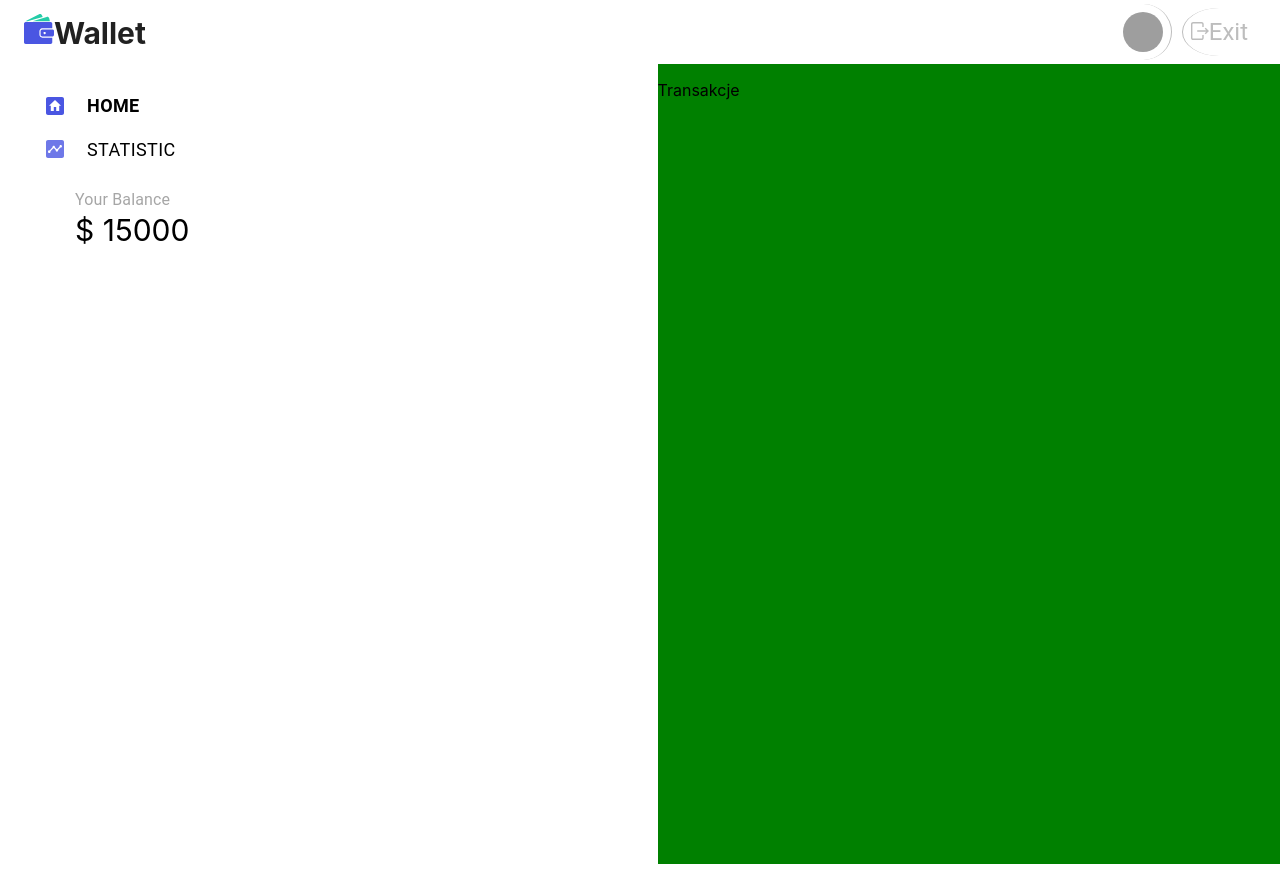
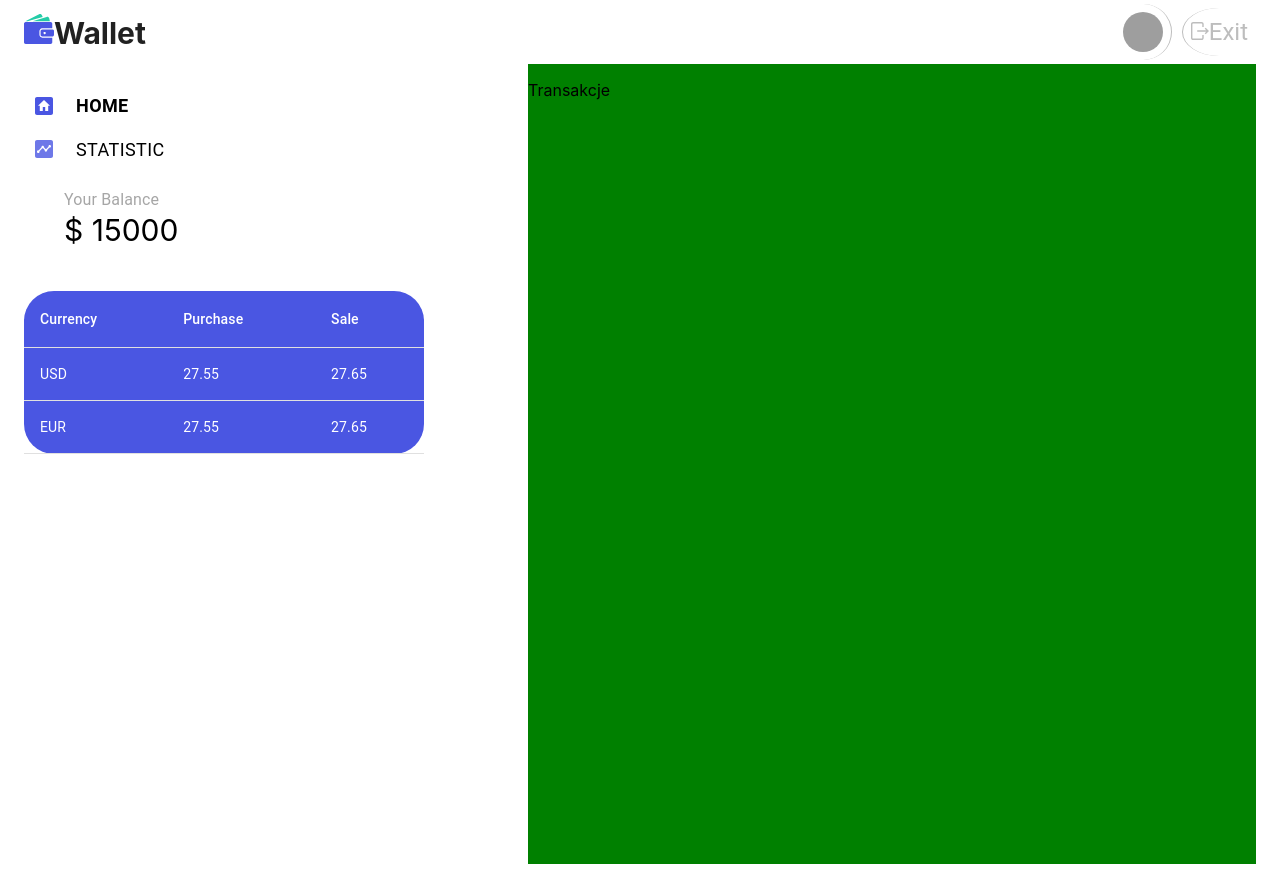
Before and after one commit to DawidBartus/wallet, a React (Create React App) app: page /wallet/home in a window 1280 px wide. Built offline with nearby package versions, Linux system fonts and the light colour scheme; grey boxes are pictures that could not be loaded.

Commit message:
background

```diff
--- a/src/components/Background/FormBlurBackground.jsx
+++ b/src/components/Background/FormBlurBackground.jsx
@@ -1,4 +1,5 @@
 import { Box } from "@mui/material";
+import { useLocation } from "react-router-dom";
 import styled from "styled-components";
 
 const FormBlurBackground = styled(Box)`
@@ -13,16 +14,28 @@ const FormBlurBackground = styled(Box)`
     display: flex;
     justify-content: center;
     background-color: rgba(255, 255, 255, 0.4);
-    align-items: center;
-    backdrop-filter: ${(props) => props.shouldBeBlur};
   }
 `;
 
 const StyledFormBlurBackground = (props) => {
-  const { children, blur } = props;
+  const location = useLocation();
+
+  const shouldChangeStyle =
+    location.pathname === "/" ||
+    location.pathname === "/login" ||
+    location.pathname === "/register"
+      ? true
+      : false;
+
+  const { children } = props;
+  const blur = shouldChangeStyle ? "" : "blur(10px)";
+  const align = shouldChangeStyle ? "center" : "flex-start";
 
   return (
-    <FormBlurBackground component="div" style={{ backdropFilter: blur }}>
+    <FormBlurBackground
+      component="div"
+      style={{ backdropFilter: blur, alignItems: align }}
+    >
       {children}
     </FormBlurBackground>
   );
--- a/src/components/Currency/Currency.jsx
+++ b/src/components/Currency/Currency.jsx
@@ -1,11 +1,62 @@
-import StyledFormBlurBackground from "../Background/FormBlurBackground";
-import Section from "../StyledSection/StyledSection";
+// import StyledFormBlurBackground from "../Background/FormBlurBackground";
+// import Section from "../StyledSection/StyledSection";
+import * as React from "react";
+import Table from "@mui/material/Table";
+import TableBody from "@mui/material/TableBody";
+import TableCell from "@mui/material/TableCell";
+import TableHead from "@mui/material/TableHead";
+import TableRow from "@mui/material/TableRow";
+import styled from "styled-components";
+import { ReactComponent as Triangles } from "../images/triangles.svg";
+
+const tableHead = ["Currency", "Purchase", "Sale"];
+
+const rows = [
+  { currency: "USD", purchase: 27.55, sale: 27.65 },
+  { currency: "EUR", purchase: 27.55, sale: 27.65 },
+];
+const BackgroundImage = styled.div`
+  background-image: url("${Triangles}");
+`;
+
+const TableStyledContainer = styled(Table)`
+  width: 100%;
+  min-width: 280px !important;
+  max-width: 400px !important;
+  background-color: #4a56e2;
+  margin-top: 32px;
+  border-radius: 30px;
+  ${BackgroundImage} {
+    width: 100%;
+    height: 100%;
+  }
+`;
+const TableRowStyled = styled(TableCell)`
+  color: #ffffff !important;
+`;
 
 const Currency = () => {
   return (
-    <Section>
-      <StyledFormBlurBackground>Działa</StyledFormBlurBackground>
-    </Section>
+    <TableStyledContainer sx={{ minWidth: 650 }} aria-label="simple table">
+      <TableHead>
+        <TableRow>
+          {tableHead.map((item) => {
+            return <TableRowStyled key={item}>{item}</TableRowStyled>;
+          })}
+        </TableRow>
+      </TableHead>
+      <TableBody>
+        {rows.map((row) => {
+          return (
+            <TableRow key={row.currency}>
+              <TableRowStyled>{row.currency}</TableRowStyled>
+              <TableRowStyled>{row.purchase}</TableRowStyled>
+              <TableRowStyled>{row.sale}</TableRowStyled>
+            </TableRow>
+          );
+        })}
+      </TableBody>
+    </TableStyledContainer>
   );
 };
 
--- a/src/components/HomePage/HomePage.jsx
+++ b/src/components/HomePage/HomePage.jsx
@@ -4,9 +4,9 @@ import { ReactComponent as Home } from "../images/home.svg";
 import { ReactComponent as Statistic } from "../images/stats.svg";
 import styled from "styled-components";
 import { Outlet, useLocation } from "react-router-dom";
-// import { useEffect } from "react";
 import { balance } from "../../devUtils/devVariable";
 import StyledReactLink from "../StyledComponents/StyledReactLink";
+import Currency from "../Currency/Currency";
 
 const StyledHomeIcon = styled(Home)`
   width: 44px;
@@ -52,8 +52,6 @@ const IconHolder = styled(Box)`
   padding-bottom: 13px;
 `;
 const BalanceSection = styled(Box)`
-  width: 100%;
-  min-width: 280px;
   max-width: 400px;
   background-color: #ffffff;
   border-radius: 30px;
@@ -62,21 +60,24 @@ const BalanceSection = styled(Box)`
 
 const HomePage = () => {
   const location = useLocation();
-  console.log(location.pathname);
+
   const shouldBeActiveHome =
     location.pathname === "/home" ? "current" : "available";
   const shouldBeActiveStat =
     location.pathname === "/home/statistic" ? "current" : "available";
 
   return (
-    <Section maxWidth="xl">
+    <Section
+      style={{ maxWidth: "1488px", padding: "0px 24px", height: "100vh" }}
+    >
       <Box
         style={{
           width: "100%",
-          minWidth: "600px",
+          minWidth: "200px",
+          maxWidth: "480px",
           height: "100vh",
           marginTop: "40px",
-          marginLeft: "35px",
+          paddingRight: "24px",
         }}
       >
         <IconHolder>
@@ -97,6 +98,7 @@ const HomePage = () => {
           <Typography style={{ color: "#A6A6A6" }}>Your Balance</Typography>
           <Typography variant="balance">{`$ ${balance}`}</Typography>
         </BalanceSection>
+        <Currency />
       </Box>
       <Box style={{ width: "100%", height: "100vh", backgroundColor: "green" }}>
         <Outlet />
--- a/src/components/Navbar/Navbar.jsx
+++ b/src/components/Navbar/Navbar.jsx
@@ -10,18 +10,8 @@ import { ReactComponent as Wallet } from "../images/wallet.svg";
 import { Outlet } from "react-router-dom";
 import { ReactComponent as Exit } from "../images/exit.svg";
 import StyledFormBlurBackground from "../Background/FormBlurBackground";
-import { useLocation } from "react-router-dom";
 
 const ResponsiveAppBar = () => {
-  const location = useLocation();
-
-  const shouldBeBlur =
-    location.pathname === "/" ||
-    location.pathname === "/login" ||
-    location.pathname === "/register"
-      ? ""
-      : "blur(10px)";
-
   return (
     <>
       <AppBar
@@ -58,7 +48,7 @@ const ResponsiveAppBar = () => {
           </Toolbar>
         </Container>
       </AppBar>
-      <StyledFormBlurBackground blur={shouldBeBlur}>
+      <StyledFormBlurBackground>
         <Outlet />
       </StyledFormBlurBackground>
     </>
--- a/src/components/StyledSection/StyledSection.jsx
+++ b/src/components/StyledSection/StyledSection.jsx
@@ -1,6 +1,6 @@
 import styled from "styled-components";
 
-const StyledSection = styled.section`
+const Section = styled.section`
   width: 100%;
   @media (max-width: 768px) {
     display: flex;
@@ -15,8 +15,8 @@ const StyledSection = styled.section`
     align-items: center;
   }
 `;
-const Section = (props) => {
-  const { children } = props;
-  return <StyledSection>{children}</StyledSection>;
-};
+// const Section = (props) => {
+//   const { children } = props;
+//   return <StyledSection>{children}</StyledSection>;
+// };
 export default Section;
```
Also changed, not shown: src/components/images/triangles.svg (added).
